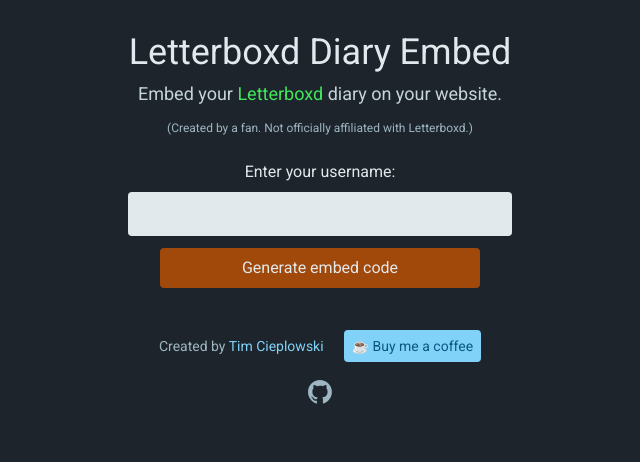
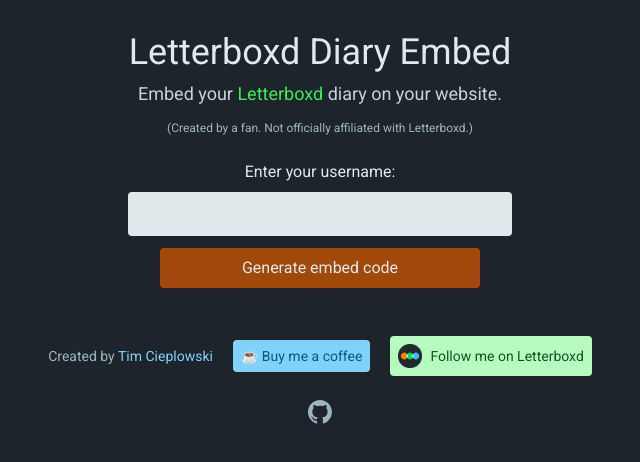
Before and after one commit to timciep/letterboxd-embed-landing-page, a website built with Vite: page index.html in a window 1280 px wide. Shown: the whole page, without its empty margins (320-960 px from the left). Built offline with nearby package versions, Linux system fonts and the light colour scheme.

Commit message:
add "follow me on letterboxd"

```diff
--- a/index.html
+++ b/index.html
@@ -133,7 +133,7 @@
     </div>
 
     <div class="my-12 mx-2 text-shark-300 text-sm">
-      <div class="flex gap-5 justify-center items-center">
+      <div class="flex flex-col md:flex-row gap-5 justify-center items-center">
         <div>
           Created by
           <a
@@ -151,6 +151,15 @@
           >☕ Buy me a coffee</a>
         </div>
 
+        <div>
+          <a class="bg-apple-200 hover:bg-apple-300 text-apple-900 rounded p-2 flex items-center justify-center gap-2"
+            target="_blank"
+            href="https://letterboxd.com/timciep"
+          >
+            <img src="lb.png" alt="Letterboxd logo" class="w-6 inline">
+            Follow me on Letterboxd
+        </a>
+        </div>
       </div>
 
       <div class="mt-6 text-center">
```
Also changed, not shown: public/lb.png (added).
